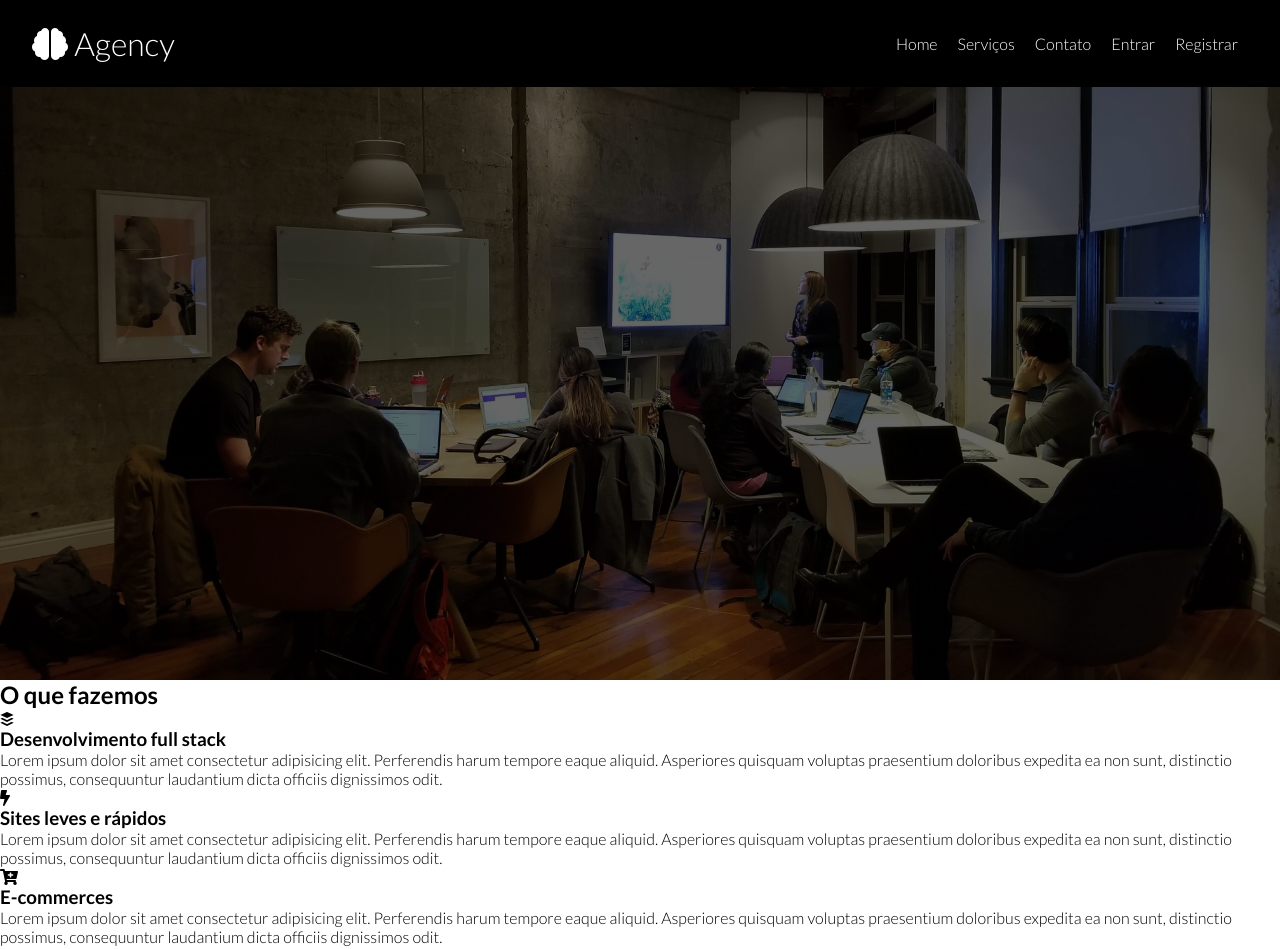
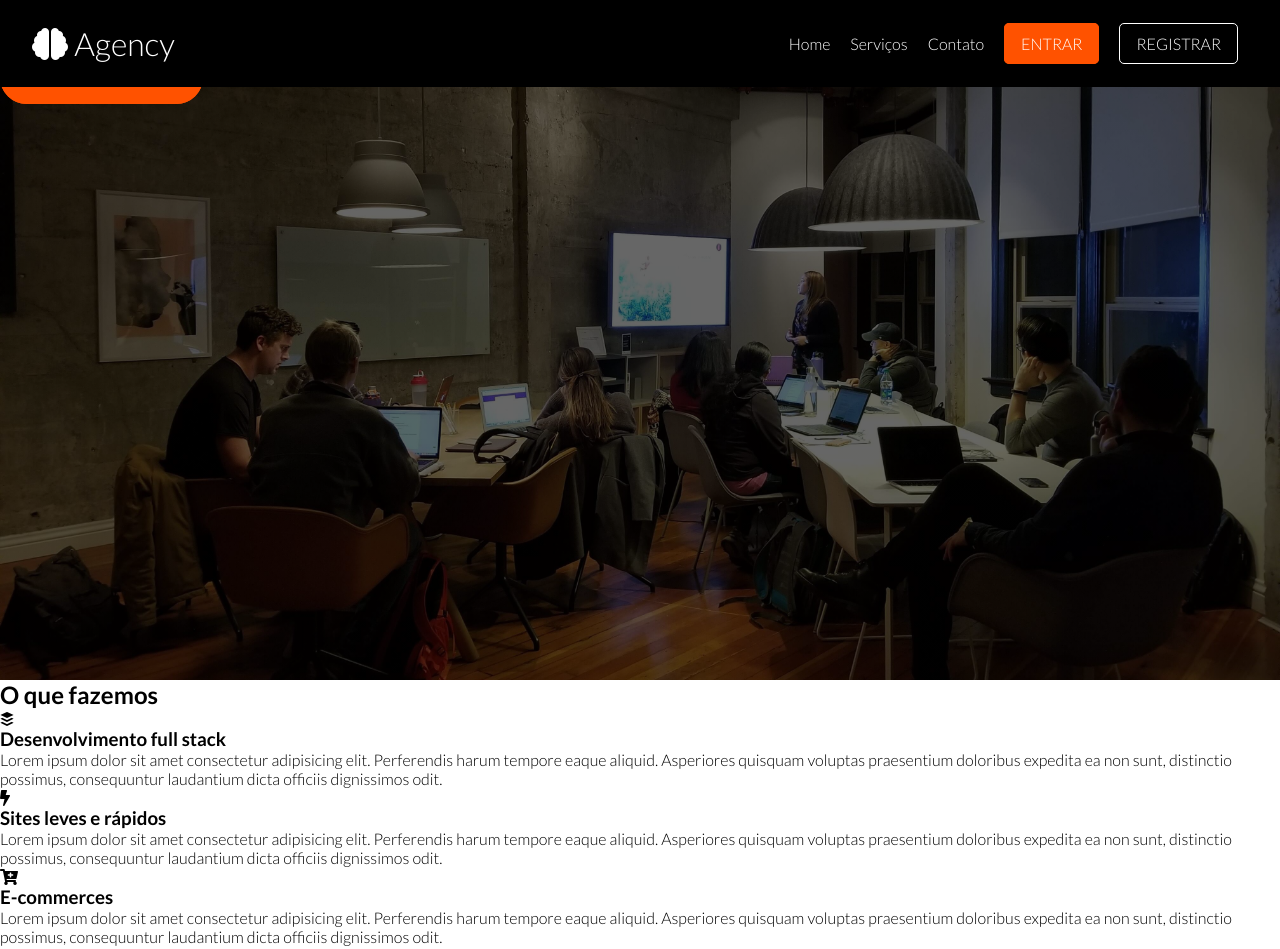
Before and after one commit to brenobcos/agency-project, a plain HTML site: page index.html in a window 1280 px wide. Shown: the top 949 px of the page. Drawn offline with nearby package versions, Linux system fonts and the light colour scheme; files that its build step writes are made by us from their sources.

Commit message:
style: Add buttons styles

```diff
--- a/sass/_utilities.sass
+++ b/sass/_utilities.sass
@@ -15,3 +15,28 @@
 
     &:hover
         color: $primary-color
+
+// BTN
+.btn
+    padding: .6rem 1rem
+    border: 1px solid $light-color
+    text-transform: uppercase
+    border-radius: 5px
+    transition: .3s
+    color: $light-color
+
+    &:hover
+        border-color: $primary-color
+        color: $primary-color
+
+    &-primary
+        background-color: $primary-color
+        border-color: $primary-color
+
+        &:hover
+            background-color: transparent
+
+    &-rounded
+        margin-top: 1rem
+        border-radius: 2rem
+        padding: 1rem 1.5rem
```
